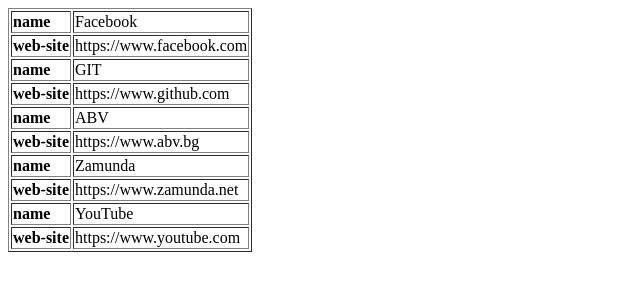
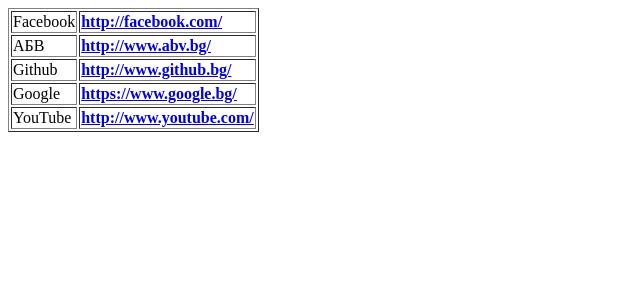
Before and after one commit to ivanhristov93/PHP-MySQL-Course, a PHP site: page /06-php-2homework.php in a window 1280 px wide. Shown: the top 300 px of the page, without its empty margins (0-640 px from the left). Run offline with PHP 8.4, Linux system fonts and the light colour scheme.

Commit message:
finaly done!

```diff
--- a/06-php-homework/06-php-2homework.php
+++ b/06-php-homework/06-php-2homework.php
@@ -1,66 +1,30 @@
-<!DOCTYPE html>
+<!DOCTYPE>
 <html>
 <body>
 <table border="1">
-	<?php
-		$array = array(
-				"name" => "Facebook", "web-site" => "https://www.facebook.com"
-				);
+<?php
+    $array = array();
 
-    // Виждаме само първия а не вскички.
-		//Както и да го въртя не се получи и само това измислих, колкото и грозно да е.
-		foreach ($array as $key => $value) {
-		echo "<tr>";
-		echo "<td><strong>" . $key . "</strong></td>";
-        echo "<td>" . $value . "</td>";
-		echo "</tr>";
-    	}
+	$array[] = array('Facebook'=> 'http://facebook.com/');
+    $array[] = array('AБВ'=>'http://www.abv.bg/');
+    $array[] = array('Github'=>'http://www.github.bg/');
+    $array[] = array('Google' =>'https://www.google.bg/');
+    $array[] = array('YouTube'=>'http://www.youtube.com/');
 
-    	$array = array(
-				"name" => "GIT", "web-site" => "https://www.github.com"
-				);
 
-		foreach ($array as $key => $value) {
-		echo "<tr>";
-		echo "<td><strong>" . $key . "</strong></td>";
-        echo "<td>" . $value . "</td>";
-		echo "</tr>";
-    	}
 
-		$array = array(
-				"name" => "ABV", "web-site" => "https://www.abv.bg"
-				);
+foreach($array as $var)
+{
+    foreach($var as $key=>$value)
+    {
+    	echo"<tr>";
+    	echo "<td> $key </td>";
+        echo "<td><strong><a href='$value'> $value </a></strong></td>";
+        echo "</tr>";
+    }
+}
 
-		foreach ($array as $key => $value) {
-		echo "<tr>";
-		echo "<td><strong>" . $key . "</strong></td>";
-        echo "<td>" . $value . "</td>";
-		echo "</tr>";
-    	}
-
-    	$array = array(
-				"name" => "Zamunda", "web-site" => "https://www.zamunda.net"
-				);
-
-		foreach ($array as $key => $value) {
-		echo "<tr>";
-		echo "<td><strong>" . $key . "</strong></td>";
-        echo "<td>" . $value . "</td>";
-		echo "</tr>";
-    	}
-
-    	$array = array(
-				"name" => "YouTube", "web-site" => "https://www.youtube.com"
-				);
-
-		foreach ($array as $key => $value) {
-		echo "<tr>";
-		echo "<td><strong>" . $key . "</strong></td>";
-        echo "<td>" . $value . "</td>";
-		echo "</tr>";
-    	}
-
-	?>
+?>
 </table>
 </body>
 </html>
```
